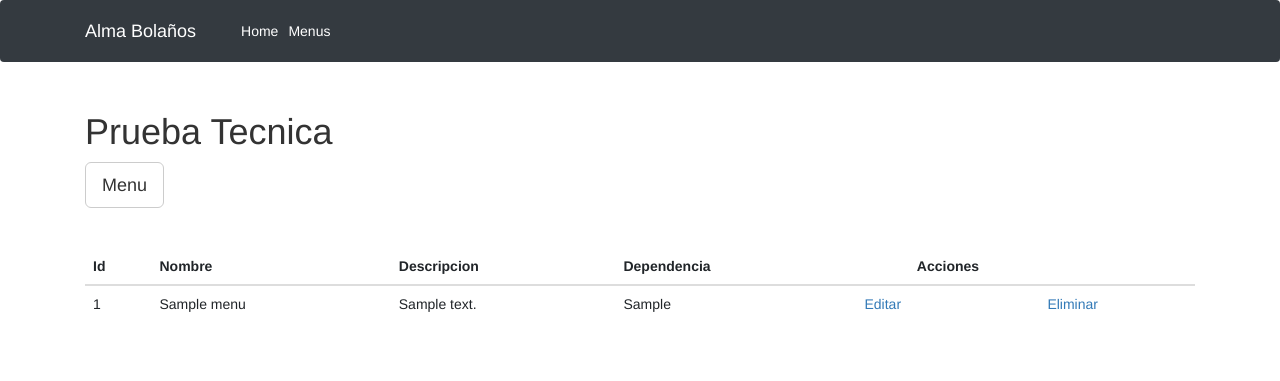
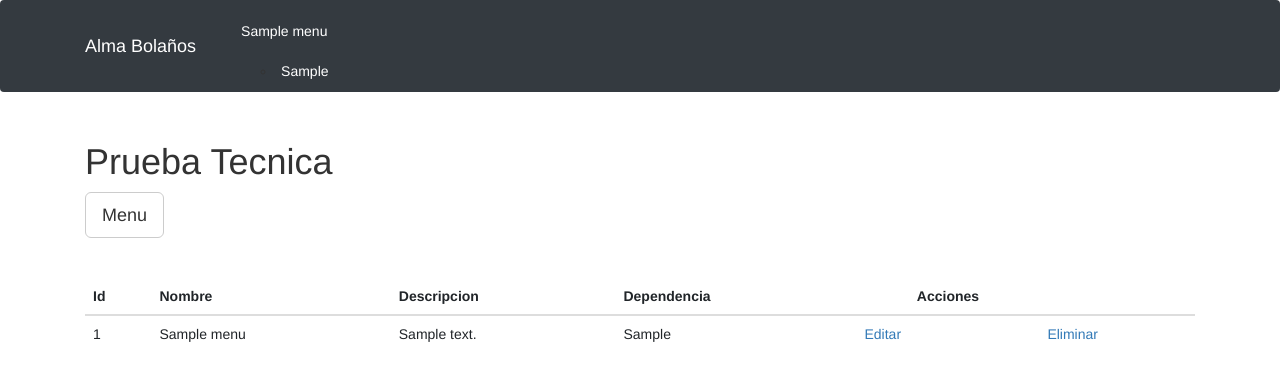
Before and after one commit to AlmaVillegas/PruebaPhp, a PHP site: page /index.php in a window 1280 px wide. Shown: the top 381 px of the page. Run offline with PHP 8.4, Linux system fonts and the light colour scheme; tables that the repository leaves empty or names only in its code hold one stand-in row (values such as "Sample post"); some libraries are stand-ins or nearby versions.

Commit message:
Menus en la parte superior

```diff
--- a/Menu/menu.controller.php
+++ b/Menu/menu.controller.php
@@ -47,13 +47,42 @@ class menuController
 		{
 			$result = array();
 
-			$stm = $this->pdo->prepare("SELECT DISTINCT nombre FROM menu");
+			$stm = $this->pdo->prepare("SELECT DISTINCT id, nombre, descripcion, dependencia FROM menu");
 			$stm->execute();
 
 			foreach($stm->fetchAll(PDO::FETCH_OBJ) as $r)
 			{
 				$menu = new Menu();
+				$menu->__SET('Id', $r->id);
 				$menu->__SET('Nombre', $r->nombre);
+				$menu->__SET('Descripcion', $r->descripcion);
+				$menu->__SET('Dependencia', $r->dependencia);
+				$result[] = $menu;
+			}
+
+			return $result;
+		}
+		catch (Exception $e)
+		{
+			die($e->getMessage());
+		}
+	}
+		public function ObtenerDependencia($id)
+	{
+		try
+		{
+			$result = array();
+
+			$stm = $this->pdo->prepare("SELECT * FROM menu WHERE id= ?");
+			$stm->execute(array($id));
+
+			foreach($stm->fetchAll(PDO::FETCH_OBJ) as $r)
+			{
+				$menu = new Menu();
+				$menu->__SET('Id', $r->id);
+				$menu->__SET('Nombre', $r->nombre);
+				$menu->__SET('Descripcion', $r->descripcion);
+				$menu->__SET('Dependencia', $r->dependencia);
 				$result[] = $menu;
 			}
 
--- a/index.php
+++ b/index.php
@@ -47,6 +47,12 @@ if(isset($_REQUEST['action']))
             $menu->__SET('Descripcion', $_REQUEST[' ']);
             $menu->__SET('Dependencia', $_REQUEST[' ']);
             break;
+
+      case 'dependencia':
+            $controller->ObtenerDependencia($_REQUEST['id']);
+            header('Location: menu.php');
+       break;
+
   }
 }
 
@@ -118,16 +124,20 @@ function limpia() {
       </button>
       <div class="collapse navbar-collapse" id="navbarResponsive">
         <ul class="navbar-nav ml-auto">
-          <li class="nav-item active">
-            <a class="nav-link" href="index.php">Home
-              <span class="sr-only">(current)</span>
-            </a>
-          </li>
-          <li class="nav-item active">
-            <a class="nav-link" href="index.php">Menus
-              <span class="sr-only">(current)</span>
-            </a>
-          </li>
+          <?php foreach($controller->dependencias() as $r): ?>
+            <li class="nav-item active">
+                <a class="nav-link" href="Menu/menu.php">
+                  <?php echo $r->__GET('Nombre');?>
+                </a>
+                <ul>
+                  <?php foreach($controller->dependencias() as $x): ?>
+                   <li class="nav-item active">
+                     <a class="nav-link" href="Menu/menu.php"><?php echo $x->__GET('Dependencia');?>
+                     </a>
+                   </li>
+                <?php endforeach; ?>
+                </ul>
+          <?php endforeach; ?>
         </ul>
       </div>
     </div>
@@ -209,7 +219,7 @@ $(document).ready(function(){
                       <td><?php echo $r->__GET('Descripcion'); ?></td>
                       <td><?php echo $r->__GET('Dependencia'); ?></td>
                       <td>
-                        <a href="?action=editar&id=<?php echo $r->__GET('Id'); ?>" id="edit">Editar</a>
+                        <a href="?action=editar&id=<?php echo $r->__GET('Id'); ?>" >Editar</a>
                       </td>
                       <td>
                         <a href="?action=eliminar&id=<?php echo $r->__GET('Id'); ?>">Eliminar</a>
```
Also changed, not shown: Menu/menu.php (added, +32 -0 lines).
